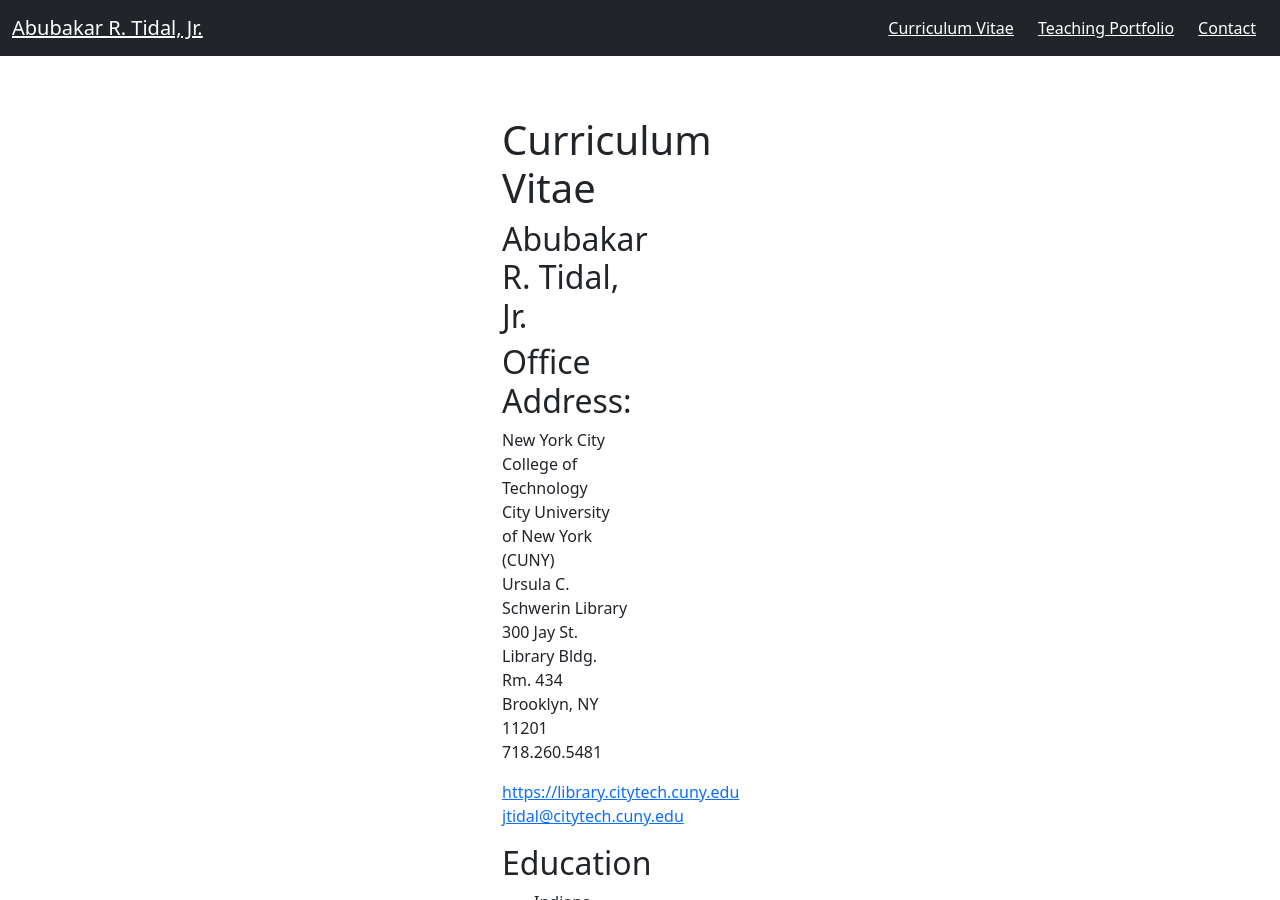
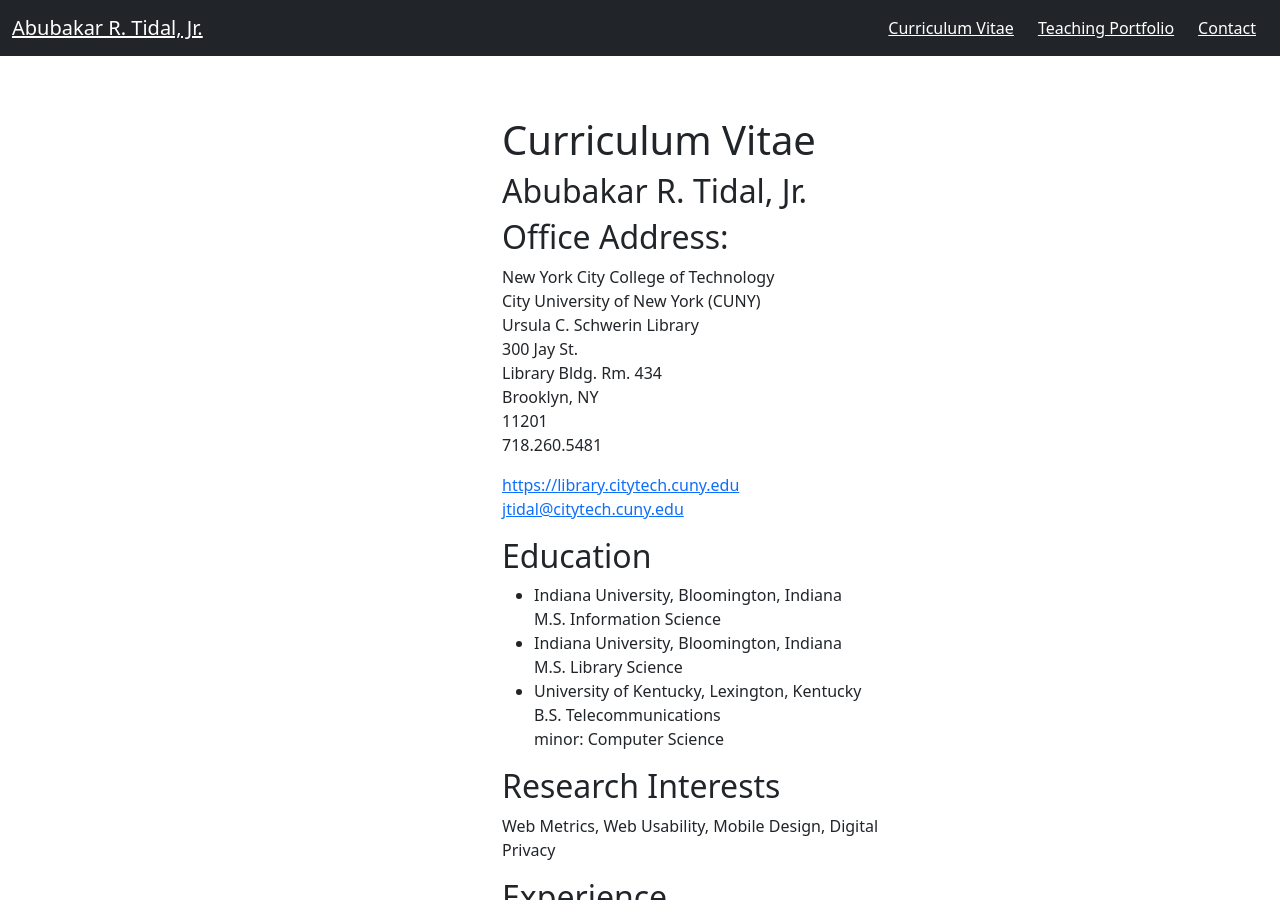
Before and after one commit to KentuckyFriedTofu/KentuckyFriedTofu.github.io, a Jekyll site: the page built from cv.html, in a window 1280 px wide and 900 px high. Built offline with Jekyll 4.4.1, drawn with Linux system fonts in a browser that asks for light colours.

Commit message:
Update cv.html

```diff
--- a/cv.html
+++ b/cv.html
@@ -7,7 +7,7 @@ title: Abubakar R. Tidal, Jr. - Curriculum Vitae
 
   </div>
 
-  <div class="col-sm-12 col-md-9 col-lg-3">
+  <div class="col-sm-12 col-md-9 col-lg-9">
 
     <h1>Curriculum Vitae</h1>
 
```
